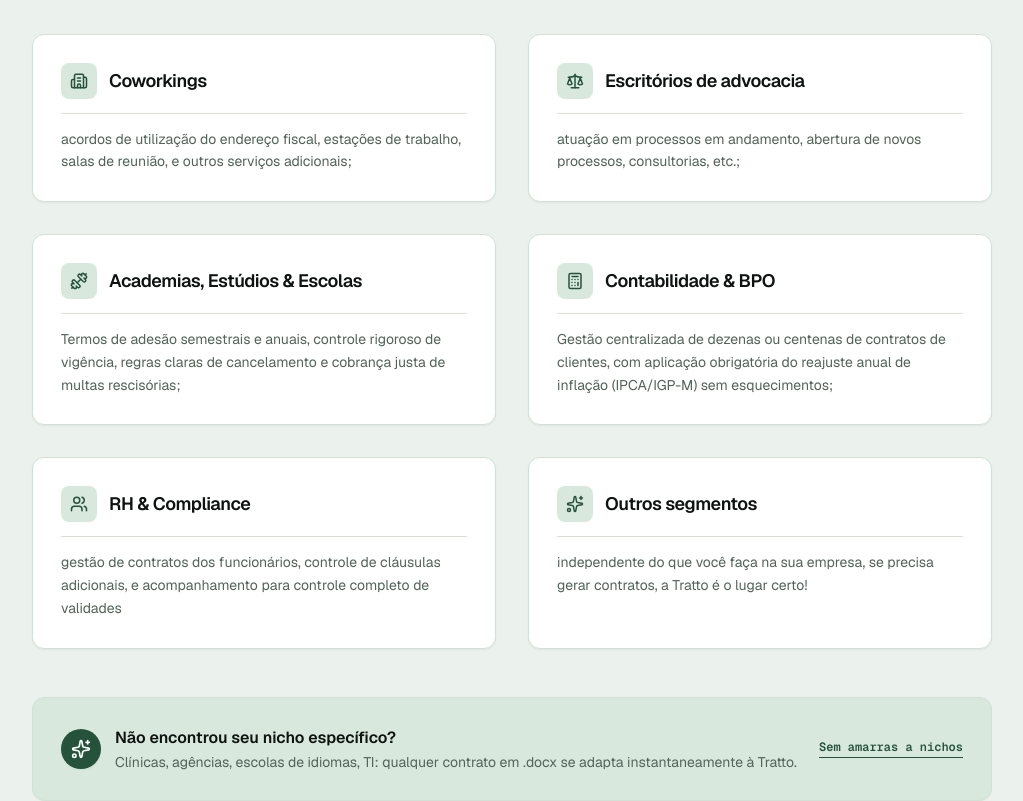
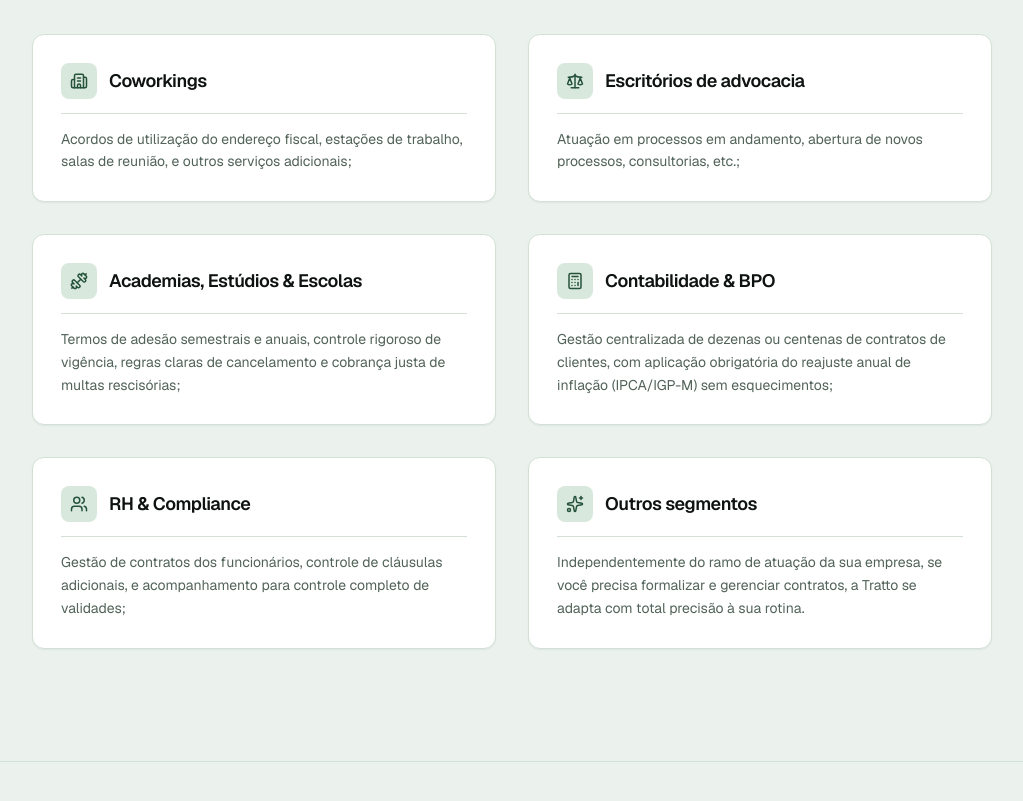
Before and after one commit to brtorresdel/tratto-landing-page, a Next.js app: page / in a window 1280 px wide. Shown: the part 4880-5681 px from the top of the page, without its empty margins (128-1151 px from the left). Built offline with nearby package versions, Linux system fonts and the light colour scheme.

Commit message:
fix(audience): capitalizar descricoes, formalizar outros segmentos e remover callout inferior

```diff
--- a/src/components/audience-section.tsx
+++ b/src/components/audience-section.tsx
@@ -7,13 +7,13 @@ export function AudienceSection() {
       icon: Building2,
       name: "Coworkings",
       description:
-        "acordos de utilização do endereço fiscal, estações de trabalho, salas de reunião, e outros serviços adicionais;",
+        "Acordos de utilização do endereço fiscal, estações de trabalho, salas de reunião, e outros serviços adicionais;",
     },
     {
       icon: Scale,
       name: "Escritórios de advocacia",
       description:
-        "atuação em processos em andamento, abertura de novos processos, consultorias, etc.;",
+        "Atuação em processos em andamento, abertura de novos processos, consultorias, etc.;",
     },
     {
       icon: Dumbbell,
@@ -31,13 +31,13 @@ export function AudienceSection() {
       icon: Users,
       name: "RH & Compliance",
       description:
-        "gestão de contratos dos funcionários, controle de cláusulas adicionais, e acompanhamento para controle completo de validades",
+        "Gestão de contratos dos funcionários, controle de cláusulas adicionais, e acompanhamento para controle completo de validades;",
     },
     {
       icon: Sparkles,
       name: "Outros segmentos",
       description:
-        "independente do que você faça na sua empresa, se precisa gerar contratos, a Tratto é o lugar certo!",
+        "Independentemente do ramo de atuação da sua empresa, se você precisa formalizar e gerenciar contratos, a Tratto se adapta com total precisão à sua rotina.",
     },
   ];
 
@@ -81,26 +81,6 @@ export function AudienceSection() {
             );
           })}
         </div>
-
-        {/* Bloco de Síntese Editorial */}
-        <div className="mt-12 rounded-xl border border-[var(--border-subtle)] bg-[var(--accent-surface)] p-6 sm:p-7 text-center sm:text-left flex flex-col sm:flex-row items-center justify-between gap-4">
-          <div className="flex items-center gap-3.5">
-            <div className="flex h-10 w-10 shrink-0 items-center justify-center rounded-full bg-[var(--accent-primary)] text-white shadow-xs">
-              <Sparkles className="h-5 w-5" />
-            </div>
-            <div>
-              <h4 className="font-semibold text-sm sm:text-base text-[var(--text-main)]">
-                Não encontrou seu nicho específico?
-              </h4>
-              <p className="text-xs sm:text-sm text-[var(--text-muted)] mt-0.5">
-                Clínicas, agências, escolas de idiomas, TI: qualquer contrato em .docx se adapta instantaneamente à Tratto.
-              </p>
-            </div>
-          </div>
-          <span className="shrink-0 font-mono text-xs font-semibold text-[var(--accent-primary)] border-b border-[var(--accent-primary)] pb-0.5">
-            Sem amarras a nichos
-          </span>
-        </div>
       </div>
     </section>
   );
```
